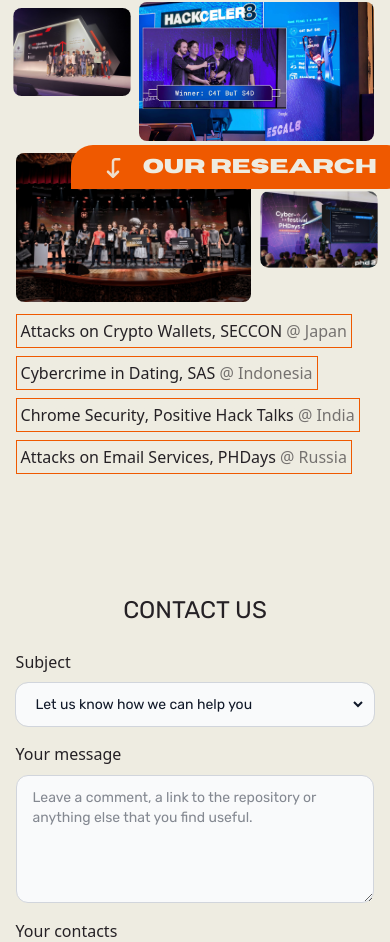
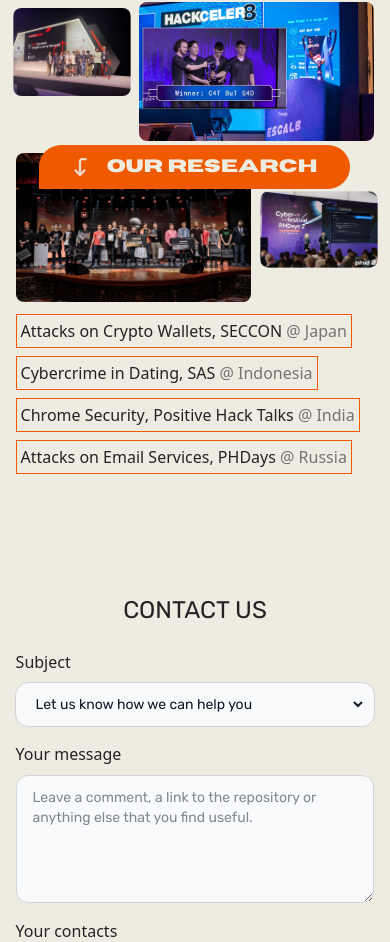
Before and after one commit to neploxaudit/neploxaudit.github.io, a Next.js app: page / in a window 390 px wide. Shown: the part 3126-4068 px from the top of the page. Built offline with nearby package versions, Linux system fonts and the light colour scheme; a web font is replaced by a local one.

Commit message:
fix: no horizontal scroll on mobile

```diff
--- a/app/page.tsx
+++ b/app/page.tsx
@@ -352,7 +352,7 @@ export default function Landing() {
             />
           </div>
           <div className="order-5 col-span-1 grid md:order-7 md:col-span-2">
-            <p className="theme-highlight absolute z-10 -mt-2 -ml-48 rounded-3xl rounded-bl-none px-8 py-2 text-center font-horizon text-xl uppercase transition-transform duration-300 hover:scale-110 hover:cursor-pointer md:-ml-40 md:text-2xl lg:-ml-36 lg:text-3xl xl:text-4xl">
+            <p className="theme-highlight absolute z-10 -mt-2 -ml-56 rounded-3xl rounded-bl-none px-8 py-2 text-center font-horizon text-lg uppercase transition-transform duration-300 hover:scale-110 hover:cursor-pointer md:-ml-40 md:text-2xl lg:-ml-36 lg:text-3xl xl:text-4xl">
               <FaArrowTurnDown className="inline -scale-x-100 opacity-90" />
               &emsp;OUR RESEARCH
             </p>
```
